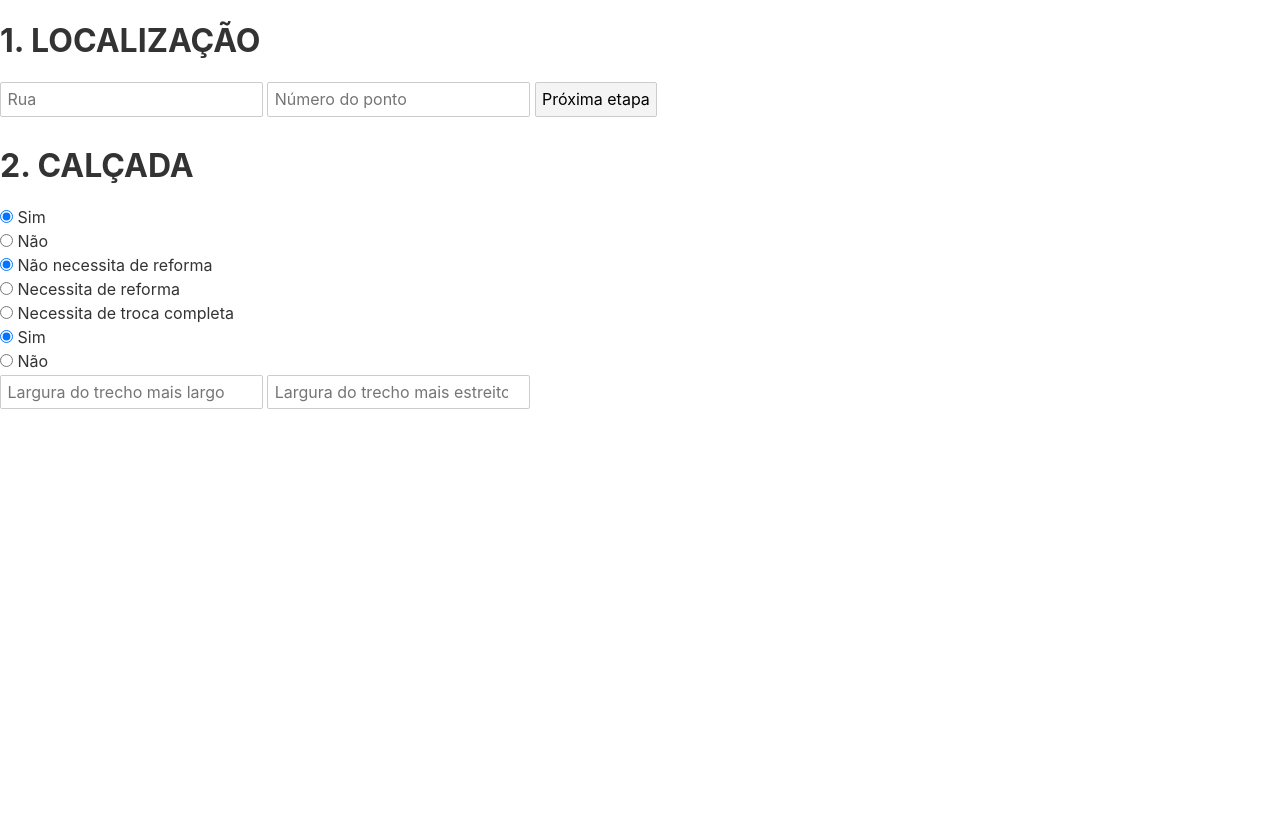
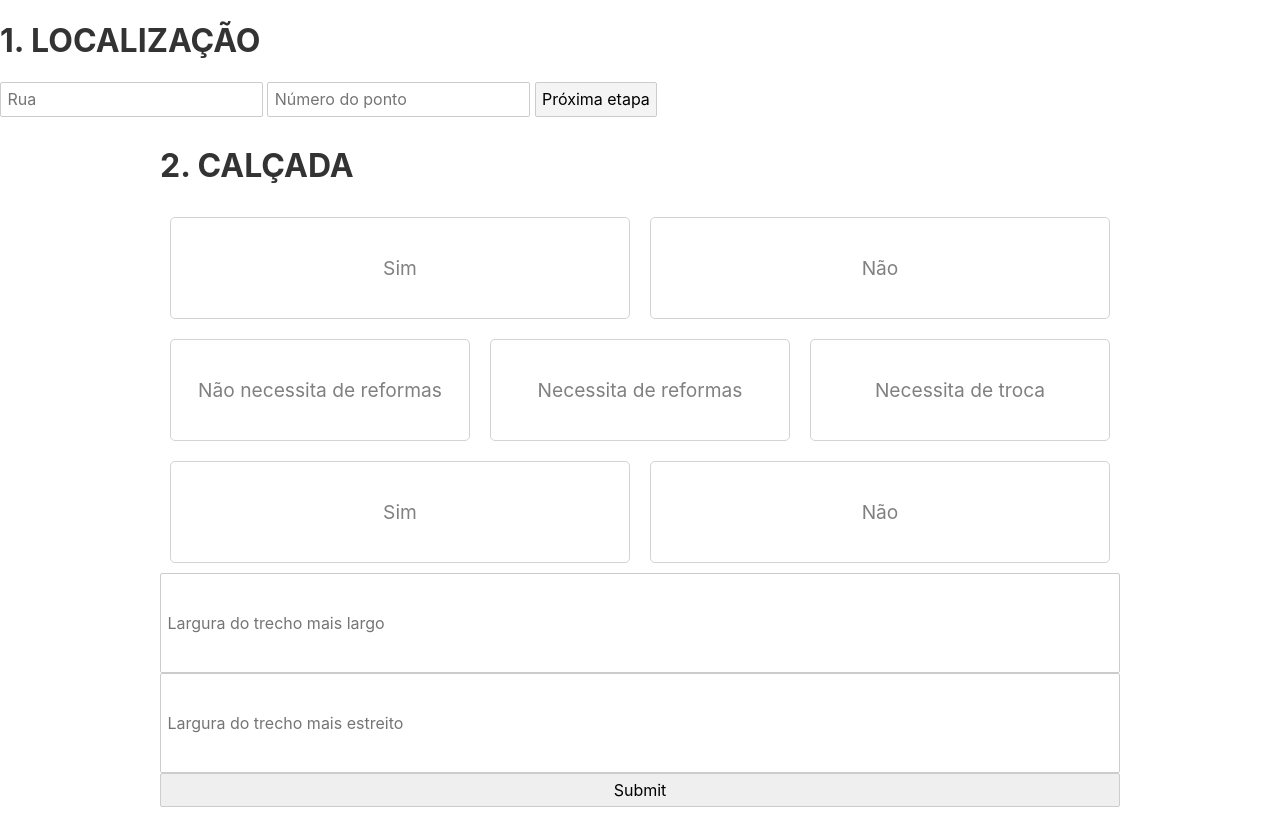
Before and after one commit to ipuf/abrigos-onibus, a Svelte app: page / in a window 1280 px wide. Built offline with nearby package versions, Linux system fonts and the light colour scheme.

Commit message:
setting up switches

```diff
--- a/package.json
+++ b/package.json
@@ -16,5 +16,6 @@
   "scripts": {
     "build": "cross-env NODE_ENV=production webpack",
     "dev": "webpack-dev-server --content-base public"
-  }
+  },
+  "dependencies": {}
 }
--- a/src/App.svelte
+++ b/src/App.svelte
@@ -9,6 +9,7 @@
 		height: 100%;
 		margin: 0;
 		padding: 0;
+		box-sizing: border-box;
 	}
 </style>
 
--- a/src/etapas/Passeio.svelte
+++ b/src/etapas/Passeio.svelte
@@ -1,45 +1,85 @@
 <script>
-  let existe = 1 // 1 = existe, 0 = não existe
-  let qualidade = 'ok'
-  let calcerta = 1
+  import Switch from '../inputs/Switch.svelte'
+  let existe
+  let qualidade
+  let calcerta
   let largura_maior
   let largura_menor
 </script>
 
+<style>
+  form {
+    display: flex;
+    flex-direction: column;
+    justify-content: center;
+    margin: auto;
+    width: 75%;
+  }
+  input[type="radio"] {
+    display: none;
+  }
+  input[type="number"] {
+    align-self: end;
+    height: 100px;
+    width: 100%;
+    margin: auto;
+  }
+  label {
+    display: flex;
+    width: 100%;
+    height: 100%;
+  }
+  p {
+    font-size: 1.2em;
+    text-align: center;
+    margin: auto;
+  }
+</style>
+
+<form class="container">
   <h1>
     2. CALÇADA
   </h1>
 
-<label>
-	<input type=radio bind:group={existe} value={1}>
-	Sim
+  <Switch>
+    <label slot="good">
+      <input type="radio" name="existe" bind:group={existe} value={'sim'} required>
+      <p>Sim</p>
     </label>
-<label>
-	<input type=radio bind:group={existe} value={0}>
-	Não
+    <label slot="bad">
+      <input type="radio" name="existe" bind:group={existe} value={'não'}>
+      <p>Não</p>
     </label>
+  </Switch>
 
-<label>
-	<input type=radio bind:group={qualidade} value={'ok'}>
-	Não necessita de reforma
+  <Switch estados={3}>
+    <label slot="good">
+      <input type="radio" bind:group={qualidade} value={'noref'}>
+      <p>Não necessita de reformas</p>
     </label>
-<label>
-	<input type=radio bind:group={qualidade} value={'reforma'}>
-	Necessita de reforma
+    <label slot="medium">
+      <input type="radio" bind:group={qualidade} value={'ref'}>
+      <p>Necessita de reformas</p>
     </label>
-<label>
-	<input type=radio bind:group={qualidade} value={'troca'}>
-	Necessita de troca completa
+    <label slot="bad">
+      <input type="radio" bind:group={qualidade} value={'troca'}>
+      <p>Necessita de troca</p>
     </label>
+  </Switch>
 
-<label>
-	<input type=radio bind:group={calcerta} value={1}>
-	Sim
+  <Switch>
+    <label slot="good">
+      <input type="radio" bind:group={calcerta} value={'sim'}>
+      <p>Sim</p>
     </label>
-<label>
-	<input type=radio bind:group={calcerta} value={0}>
-	Não
+    <label slot="bad">
+      <input type="radio" bind:group={calcerta} value={'não'}>
+      <p>Não</p>
     </label>
+  </Switch>
 
   <input type="number" bind:value={largura_maior} placeholder="Largura do trecho mais largo" required>
   <input type="number" bind:value={largura_menor} placeholder="Largura do trecho mais estreito" required>
+
+  <input type="submit" on:click={() => alert('clicked')}>
+</form>
--- /dev/null
+++ b/src/inputs/Switch.svelte
@@ -0,0 +1,59 @@
+<script>
+  export let estados = 2
+
+  let cor
+
+  function toggleState (state) {
+    cor = state
+  }
+</script>
+
+<style>
+  .container {
+    display: flex;
+    width: 100%;
+  }
+  div {
+    padding: 0;
+    margin: 10px;
+    width: 50%;
+    height: 100px;
+    color: grey;
+    border: 1.5px solid lightgray;
+    border-radius: 5px;
+	}
+  .good {
+		background-color: #44a64a;
+		color: white;
+	}
+  .medium {
+		background-color: #d18534;
+		color: white;
+	}
+  .bad {
+		background-color: #ff3e00;
+		color: white;
+	}
+</style>
+
+
+<section class="container">
+  {#if estados === 2}
+    <div class:good="{cor === 'good'}" on:click="{() => toggleState('good')}">
+      <slot name="good"></slot>
+    </div>
+    <div class:bad="{cor === 'bad'}" on:click="{() => toggleState('bad')}">
+      <slot name="bad"></slot>
+    </div>
+  {:else if estados === 3}
+    <div class:good="{cor === 'good'}" on:click="{() => toggleState('good')}">
+      <slot name="good"></slot>
+    </div>
+    <div class:medium="{cor === 'medium'}" on:click="{() => toggleState('medium')}">
+      <slot name="medium"></slot>
+    </div>
+    <div class:bad="{cor === 'bad'}" on:click="{() => toggleState('bad')}">
+      <slot name="bad"></slot>
+    </div>
+  {/if}
+</section>
```
Lines whose indentation alone changed are shown as unchanged.
